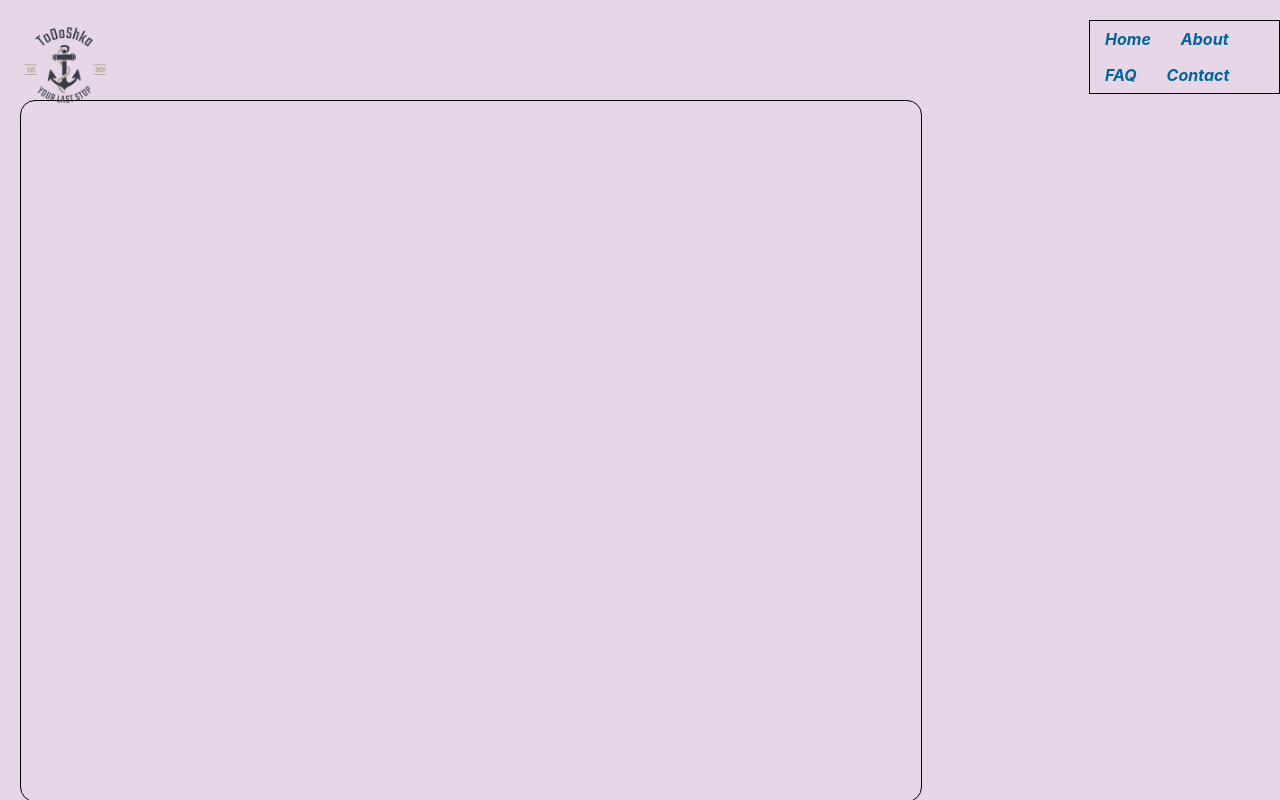
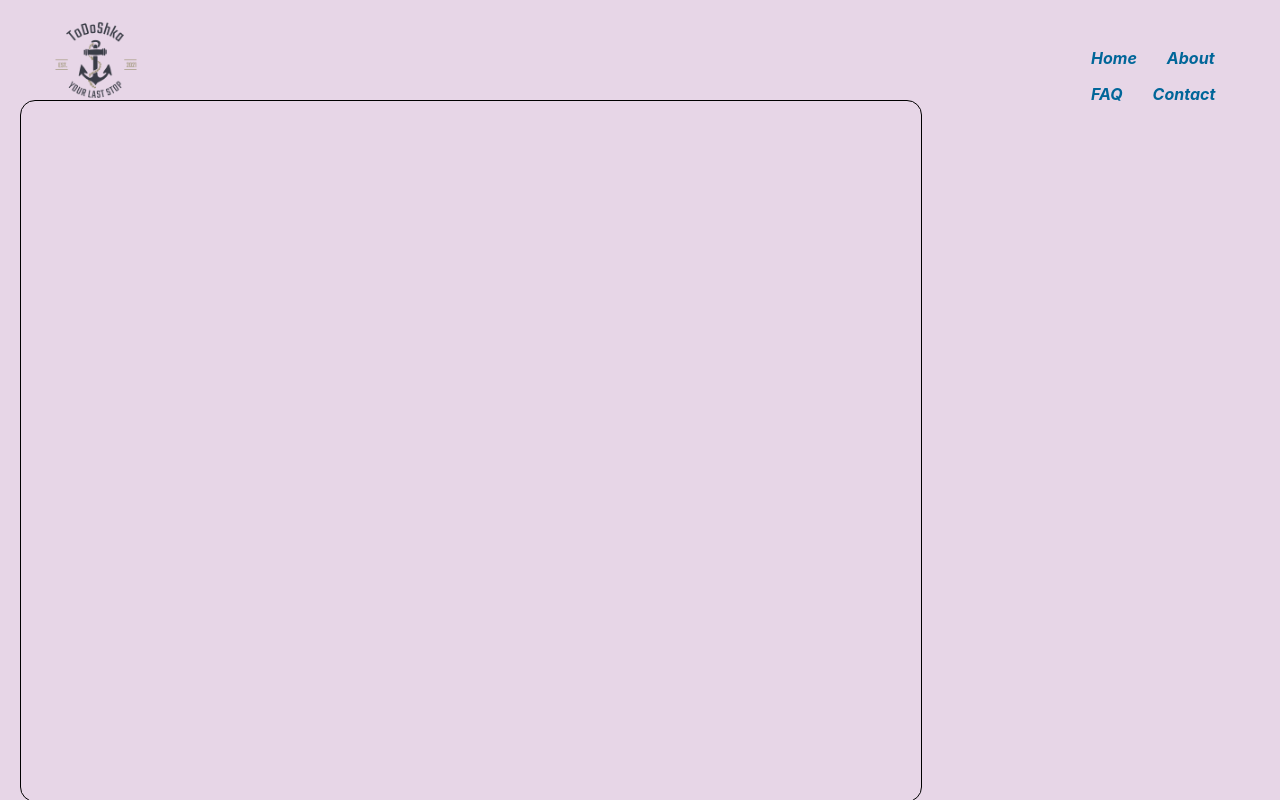
Before and after one commit to NataliyaZhuravleva/ToDoShka, a React (Create React App) app: page / in a window 1280 px wide. Shown: the top 800 px of the page. Built offline with nearby package versions, Linux system fonts and the light colour scheme; grey boxes are pictures that could not be loaded.

Commit message:
Fix header

```diff
--- a/src/components/header/Header.js
+++ b/src/components/header/Header.js
@@ -15,14 +15,15 @@ function Header() {
     <React.Fragment>
       <section className="header">
         <section className="header-top">
-          <section className="header-logo">
-          <div className="logo">
+
+          <div className="header-logo">
             <img id="logo" src={image} alt="Logo" />
-           </div>
-          </section>
+          </div>
+
           <section className="header-navbar">
             <Navbar />
           </section>
+
         </section>
       </section>
 
--- a/src/components/header/header.css
+++ b/src/components/header/header.css
@@ -8,25 +8,29 @@
   display: flex;
   width: 100%;
   height: 80px;
+  /* border: 1px rgb(255, 0, 234) solid;   */
 
 }
 .header-logo {
-  /* display: flex; */
-  /* justify-content: center; */
-  /* align-items: center; */
-  /* margin-right: 20px; */
-  /* font-style: italic;  */
+  display: flex;
+  justify-content: center;
+  align-items: center;
+  margin-right: 20px;
+  font-style: italic;
+  width: 2in;
+  /* border: 1px rgb(253, 0, 0) solid;  */
 
 }
-.logo {
-margin-left: 20px
-}
+/* .header-logo {
+/* margin-top: 60px; */
+/* } */
 .header-navbar {
   display: flex;
   flex: 1;
   flex-direction: column;
-  margin-left: 9in;
+  margin-left: 8in;
   font-style: italic;
+  /* border: 1px rgb(10, 202, 10) solid;  */
 }
 
 #logo{
--- a/src/components/navbar/navbar.css
+++ b/src/components/navbar/navbar.css
@@ -5,12 +5,14 @@
 } */
 
 #nav {
-  width: 90%;
-  float: right;
+  width: 100%;
+  float: left;
   margin: 0 0 10px 0;
   padding: 0;
   list-style: none;
-  border: 1px black solid;
+  /* border: 1px yellow solid;  */
+  margin-top: 20px;
+
 }
 #nav li {
   float: left;
```
